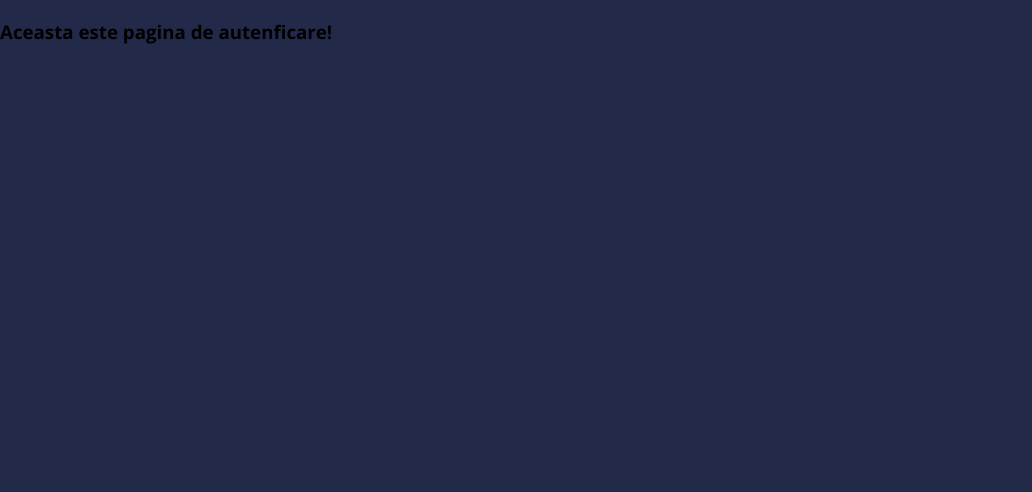
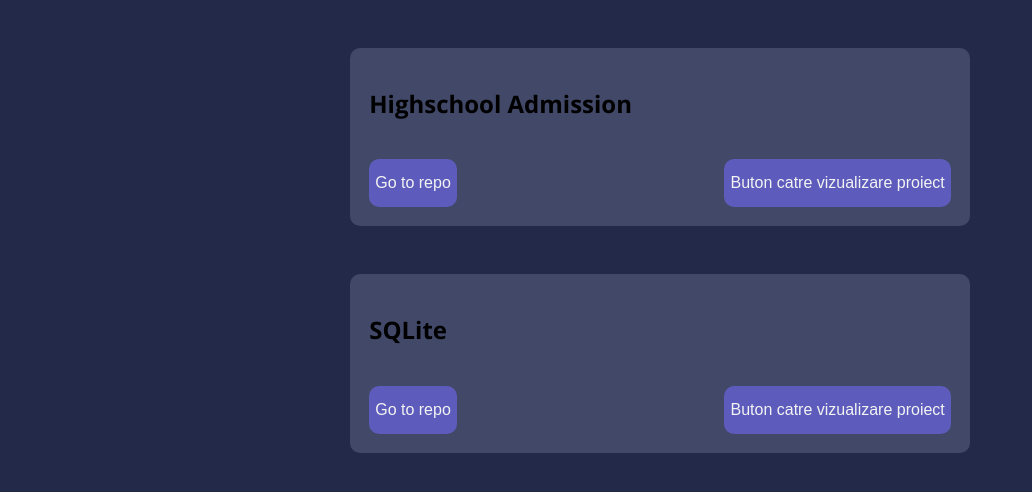
Before and after one commit to ovidiuterbea/proiectTW-bug-tracking, a React (Create React App) app in the folder frontend/: page /u1/projects in a window 1280 px wide. Before the commit this address led to /. Shown: the top 492 px of the page, without its empty margins (0-1032 px from the left). Built offline with nearby package versions, Linux system fonts and the light colour scheme.

Commit message:
added page for user projects

```diff
--- a/frontend/src/App.js
+++ b/frontend/src/App.js
@@ -8,6 +8,7 @@
 import Auth from "./users/pages/Auth";
 import NewProject from "./projects/pages/NewProject";
 import Projects from "./projects/pages/Projects";
+import UserProjects from "./projects/pages/UserProjects";
 
 function App() {
   return (
@@ -22,6 +23,9 @@
         <Route path='/projects' exact>
           <Projects />
         </Route>
+        <Route path='/:userId/projects' exact>
+          <UserProjects />
+        </Route>
         <Redirect to='/' />
       </Switch>
     </Router>
--- a/frontend/src/projects/components/ProjectItem.js
+++ b/frontend/src/projects/components/ProjectItem.js
@@ -13,14 +13,14 @@
           <button>Go to repo</button>
         </a>
         {props.isTester && (
-          <Link>
-            <button>Buton catre creeare bug</button>
-          </Link>
+          // <Link>
+          <button>Buton catre creeare bug</button>
+          // </Link>
         )}
         {!props.isTester && (
-          <Link>
-            <button>Buton catre vizualizare proiect</button>
-          </Link>
+          // <Link>
+          <button>Buton catre vizualizare proiect</button>
+          // </Link>
         )}
       </div>
     </li>
--- a/frontend/src/projects/pages/UserProjects.js
+++ b/frontend/src/projects/pages/UserProjects.js
@@ -0,0 +1,30 @@
+import React from "react";
+import { useParams } from "react-router-dom";
+
+import ProjectList from "../components/ProjectList";
+
+const DUMMY_PROJECTS = [
+  {
+    id: "p1",
+    name: "Highschool Admission",
+    repo: "https://github.com/ovidiuterbea/Admitere-Liceu",
+    users: ["u1", "u2"],
+  },
+  {
+    id: "p2",
+    name: "SQLite",
+    repo: "https://github.com/ovidiuterbea/SQLite",
+    users: ["u1", "u2", "u3"],
+  },
+];
+
+const UserProjects = () => {
+  const userId = useParams().userId;
+  const loadedProjects = DUMMY_PROJECTS.filter((project) =>
+    project.users.includes(userId)
+  );
+
+  return <ProjectList items={loadedProjects} />;
+};
+
+export default UserProjects;
```
